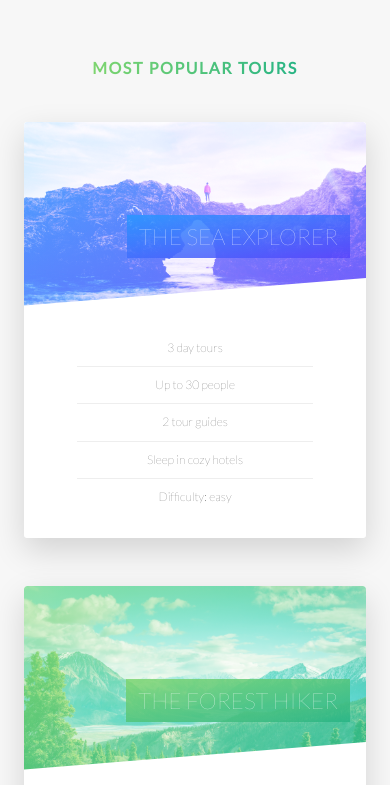
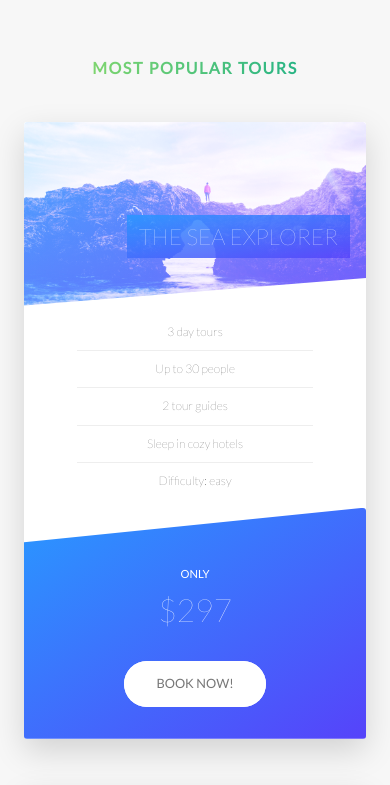
Before and after one commit to Gerrix90/angular-landing-page-scss, an Angular app: page / in a window 390 px wide. Shown: the part 3201-3986 px from the top of the page. Built offline with nearby package versions, Linux system fonts and the light colour scheme.

Commit message:
Finished responsive popup

```diff
--- a/src/styles/components/_card.scss
+++ b/src/styles/components/_card.scss
@@ -141,4 +141,47 @@
 		font-size: 6rem;
 		font-weight: 100;
 	}
+
+	@include screen(tab-port) {
+		height: auto;
+		border-radius: 3px;
+		background-color: $color-white;
+		box-shadow: 0 1.5rem 4rem rgba($color-black, 0.15);
+
+		&__side {
+			height: auto;
+			position: relative;
+			box-shadow: none;
+
+			&--back {
+				transform: rotateY(0);
+				clip-path: polygon(0 15%, 100% 0, 100% 100%, 0 100%);
+			}
+		}
+
+		&:hover &__side--front {
+			transform: rotateY(0);
+		}
+
+		&__details {
+			padding: 1rem 3rem;
+		}
+
+		&__cta {
+			position: relative;
+			top: 0;
+			left: 0;
+			transform: translate(0);
+			width: 100%;
+			padding: 7rem 4rem 4rem 4rem;
+		}
+
+		&__price-box {
+			margin-bottom: 3rem;
+		}
+
+		&__price-value {
+			font-size: 4rem;
+		}
+	}
 }
--- a/src/styles/components/_form.scss
+++ b/src/styles/components/_form.scss
@@ -15,6 +15,10 @@
 		width: 90%;
 		display: block;
 		transition: all .3s;
+
+		@include screen(tab-port) {
+			width: 100%;
+		}
 
 		&:focus {
 			outline: none;
@@ -49,6 +53,11 @@
 	&__radio-group {
 		width: 50%;
 		display: inline-block;
+
+		@include screen(tab-port) {
+			width: 100%;
+			margin-bottom: 2rem;
+		}
 	}
 
 	&__radio-input {
--- a/src/styles/components/_popup.scss
+++ b/src/styles/components/_popup.scss
@@ -21,11 +21,19 @@
 		opacity: 0;
 		transform: translate(-50%, -50%) scale(.25);
 		transition: all .4s .2s;
+
+		@include screen(tab-port) {
+			width: 100%;
+		}
 	}
 
 	&__left {
 		width: 33.333333%;
 		display: table-cell;
+		@include screen(tab-port) {
+			width: 100%;
+			display: inline-block;
+		}
 	}
 
 	&__right {
@@ -33,11 +41,20 @@
 		display: table-cell;
 		vertical-align: middle;
 		padding: 3rem 5rem 0;
+		@include screen(tab-port) {
+			width: 100%;
+			display: inline-block;
+			padding: 2rem;
+		}
 	}
 
 	&__img {
 		display: block;
 		width: 100%;
+		@include screen(tab-port) {
+			width: 50%;
+			display: inline-block;
+		}
 	}
 
 	&__text {
@@ -57,6 +74,11 @@
 		-ms-hyphens: auto;
 		-webkit-hyphens: auto;
 		hyphens: auto;
+
+		@include screen(tab-port) {
+			column-count: unset;
+			margin-bottom: 1.5rem;
+		}
 	}
 
 	&:target {
@@ -67,6 +89,9 @@
 	&:target &__content {
 		opacity: 1;
 		transform: translate(-50%, -50%) scale(1);
+		@include screen(mobile) {
+			transform: translate(-50%, -50%) scale(0.8);
+		}
 	}
 
 	&__close {
--- a/src/styles/components/_story.scss
+++ b/src/styles/components/_story.scss
@@ -9,6 +9,16 @@
 	font-size: $default-font-size;
 	transform: skewX(-12deg);
 
+	@include screen(tab-port) {
+		width: 100%;
+		padding: 4rem;
+		padding-left: 7rem;
+	}
+
+	@include screen(mobile) {
+		transform: skewX(0);
+	}
+
 	&__shape {
 		width: 15rem;
 		height: 15rem;
@@ -19,6 +29,9 @@
 		-webkit-clip-path: circle(50% at 50% 50%);
 		transform: translateX(-3rem) skewX(12deg);
 		position: relative;
+		@include screen(mobile) {
+			transform: translateX(-3rem) skewX(0);
+		}
 	}
 
 	&__img {
@@ -30,6 +43,9 @@
 
 	&__text {
 		transform: skewX(12deg);
+		@include screen(mobile) {
+			transform: skewX(0);
+		}
 	}
 
 	&__caption {
--- a/src/styles/pages/_home.scss
+++ b/src/styles/pages/_home.scss
@@ -58,10 +58,32 @@
 	background-size: 100%;
 	border-radius: 3px;
 	box-shadow: 0 1.5rem 4rem rgba($color-black, .2);
-	height: 50rem;
+
+	@include screen(tab-land) {
+		background-image: linear-gradient(
+				105deg,
+				rgba($color-white, .9) 0%,
+				rgba($color-white, .9) 65%,
+				transparent 65%
+			),
+			url(../assets/img/nat-10.jpg);
+		background-size: cover;
+	}
+
+	@include screen(tab-port) {
+		background-image: linear-gradient(to right, rgba($color-white, .9) 0%, rgba($color-white, .9) 100%),
+			url(../assets/img/nat-10.jpg);
+	}
 
 	&__form {
 		width: 50%;
 		padding: 6rem;
+		@include screen(tab-land) {
+			width: 65%;
+		}
+
+		@include screen(tab-port) {
+			width: 100%;
+		}
 	}
 }
```
